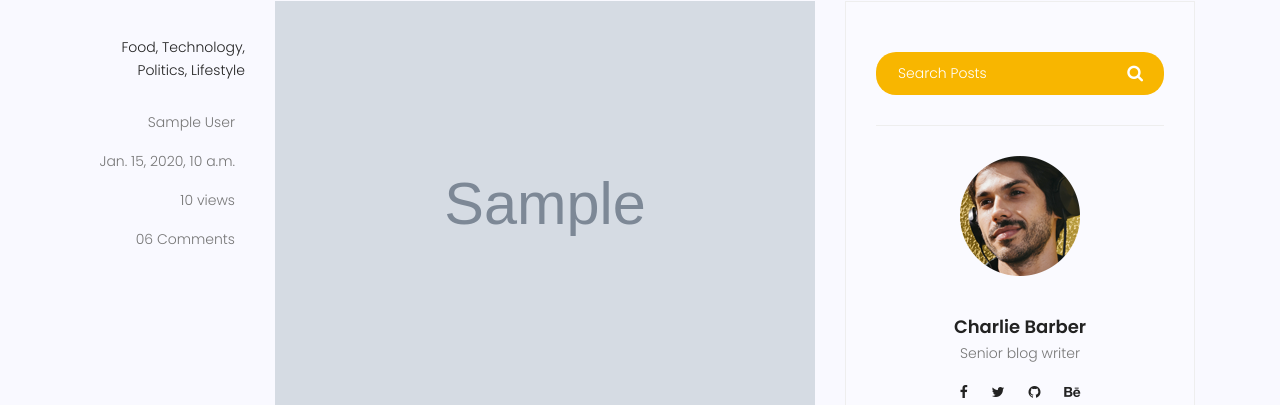
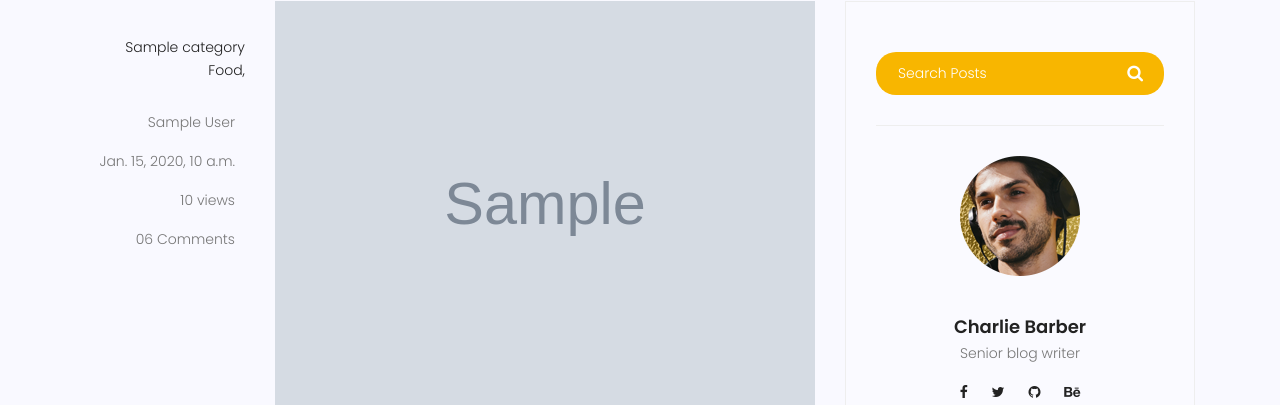
Before and after one commit to gelareh-gowhary/mysite, a Django app: page /blog/ in a window 1280 px wide. Shown: the part 1081-1486 px from the top of the page. Run offline with Django 4.2, Linux system fonts and the light colour scheme; tables that the repository leaves empty hold one stand-in row (values such as "Sample post"); grey boxes marked "Sample" are stand-in pictures; some libraries are stand-ins or nearby versions.

Commit message:
add category field to blog.models.post class
add category field to blog.models.post clas
and creat e category class

```diff
--- a/blog/admin.py
+++ b/blog/admin.py
@@ -1,5 +1,5 @@
 from django.contrib import admin
-from blog.models import Post
+from blog.models import Post,Category
 # Register your models here.
 # @admin.register(Post) #از این خط میتوانیم به جای خط  ۸ استفاده کنیم
 class PostAdmin(admin.ModelAdmin):
@@ -11,4 +11,5 @@ class PostAdmin(admin.ModelAdmin):
     # میخوای داخل کدوم فیلدها رات جست و جو کنه از خط زیر
     search_fields=('title','content')
 
+admin.site.register(Category)
 admin.site.register(Post,PostAdmin) #یا از این خط یا خط ۴
--- a/blog/models.py
+++ b/blog/models.py
@@ -1,6 +1,11 @@
 from django.db import models
 from django.contrib.auth.models import User
 # Create your models here.
+class Category(models.Model):
+    name=models.CharField(max_length=255)
+    def __str__(self):
+        return self.name
+
 class Post(models.Model):
     # خط زیر میگیم هر چی اپلود کردیم کجا بره ذخیره شه و اگه عکسی ندادیم از یه عکس پیش فرض استفاده کنه
     image =models.ImageField(upload_to='blog/',default='blog/default.jpg')
@@ -11,7 +16,7 @@ class Post(models.Model):
     title = models.CharField(max_length=255)
     content = models.TextField()
     # tags =
-    # category =
+    category = models.ManyToManyField(Category)
     counted_views = models.IntegerField(default=0)
     status = models.BooleanField(default=False)
     published_date = models.DateTimeField(null=True)
--- a/templates/blog/blog-home.html
+++ b/templates/blog/blog-home.html
@@ -93,10 +93,11 @@
 				<div class="single-post row">
 					<div class="col-lg-3  col-md-3 meta-details">
 						<ul class="tags">
+
+							<li><a href="">{{post.category.all|join:", "}}</a> </li>
+
 							<li><a href="#">Food,</a></li>
-							<li><a href="#">Technology,</a></li>
-							<li><a href="#">Politics,</a></li>
-							<li><a href="#">Lifestyle</a></li>
+
 						</ul>
 						<div class="user-details row">
 							<p class="user-name col-lg-12 col-md-12 col-6"><a href="#">{{post.author.get_full_name}}</a> <span
```
Also changed, not shown: blog/migrations/0005_category_post_category.py (added).
